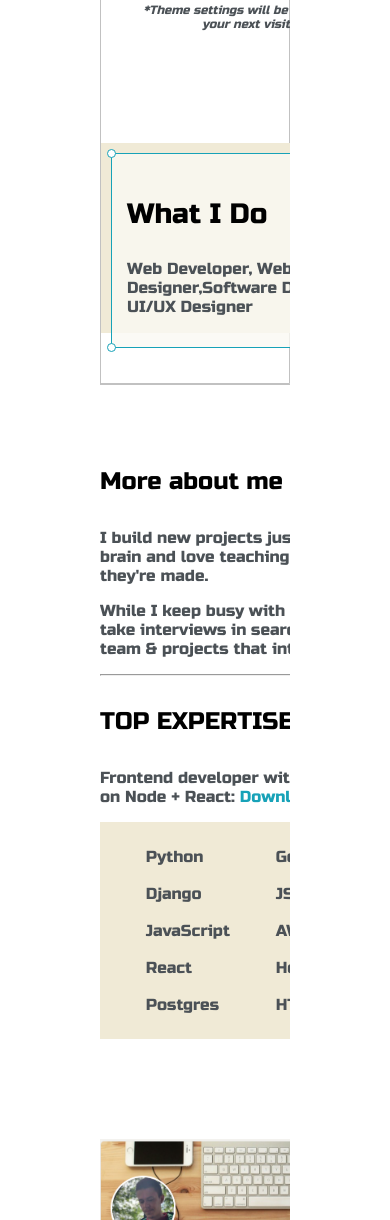
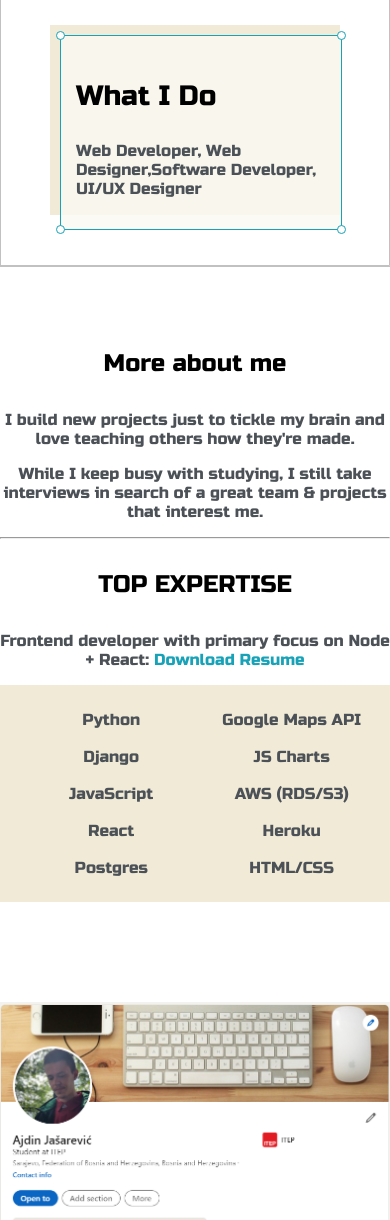
Before and after one commit to Ajdin-create/Ajdin-create.github.io, a plain HTML site: page index.html in a window 390 px wide. Shown: the part 780-2000 px from the top of the page. Drawn offline with Linux system fonts and the light colour scheme.

Commit message:
fixed styling

```diff
--- a/default.css
+++ b/default.css
@@ -13,7 +13,7 @@
     --previewShadow:#f0ead6;
 }
 
-html, body{
+ body{
     padding:0;
     margin:0;
     margin: 25px 50px 75px 50px;
@@ -69,6 +69,7 @@ h6 {font-size: 16px;}
 .main-container{
         width: 1200px;
         margin: 0 auto;
+
 }
 
 .greeting-wrapper{
@@ -385,9 +386,15 @@ li{
 	.main-container{
 		width: 95%;
 	}
+    body{
+        margin:0;
+    }
 }
 
 @media screen and (max-width: 800px){
+    body{
+        margin: 0;
+    }
 	.intro-wrapper{
 		grid-template-columns: 1fr;
 		grid-template-areas:
@@ -396,14 +403,23 @@ li{
 			'right-column'
 		;
 	}
+    .main-container{
+        overflow: hidden;
+    }
 
 	.right-column{
 		justify-content: center;
 	}
+    .about-wrapper{
+        text-align: center;
+    }
 
 }
 
 @media screen and (max-width: 400px){
+    body{
+           margin: 0;
+    }
 	#preview-shadow{
 		max-width: 280px;
 		height: 180px;
@@ -412,8 +428,11 @@ li{
 	}
 
 	#preview{
-		width: 280px;
+		width: 250px;
 
 	}
+    .about-wrapper{
+        text-align: center;
+    }
 
 }
```
